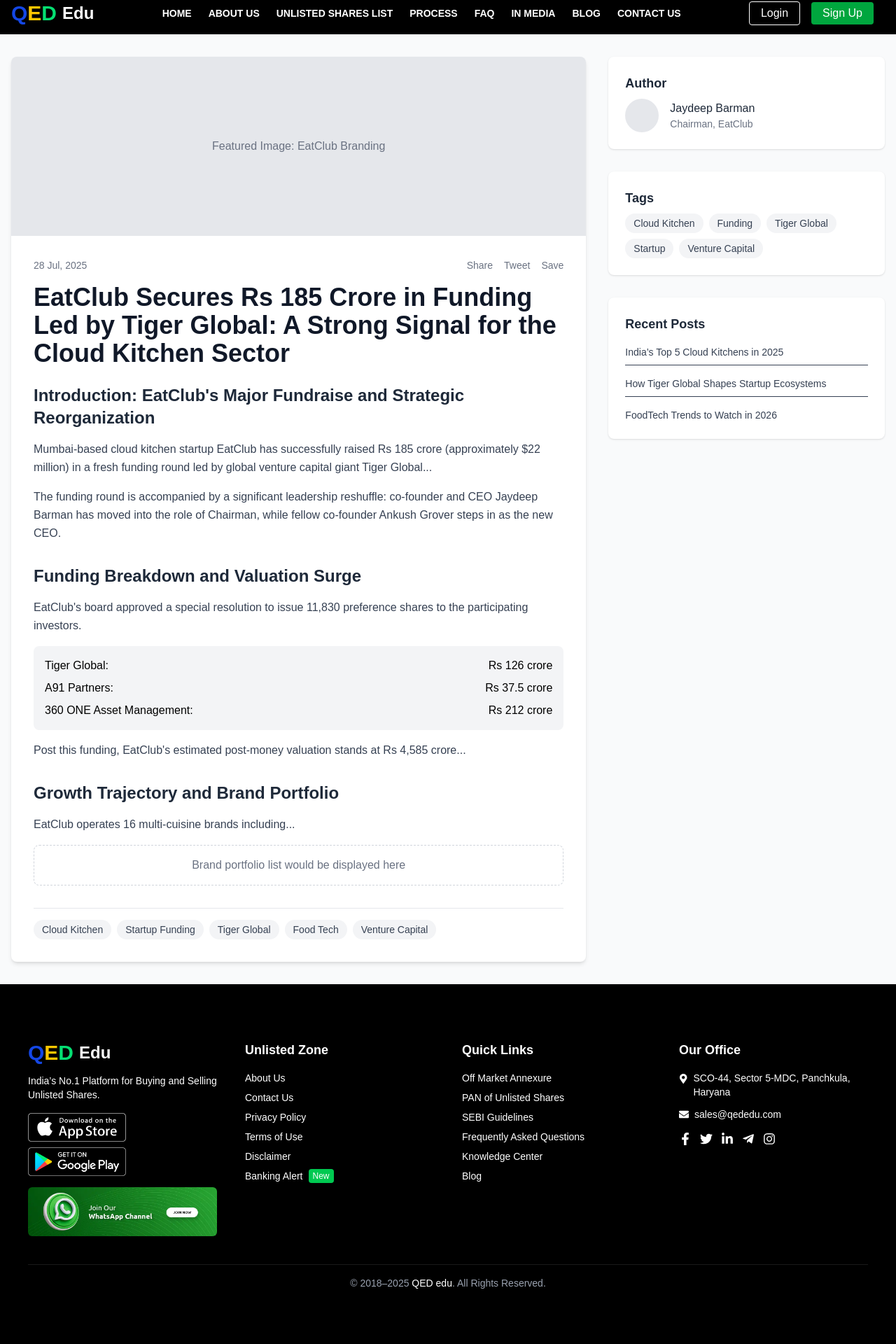
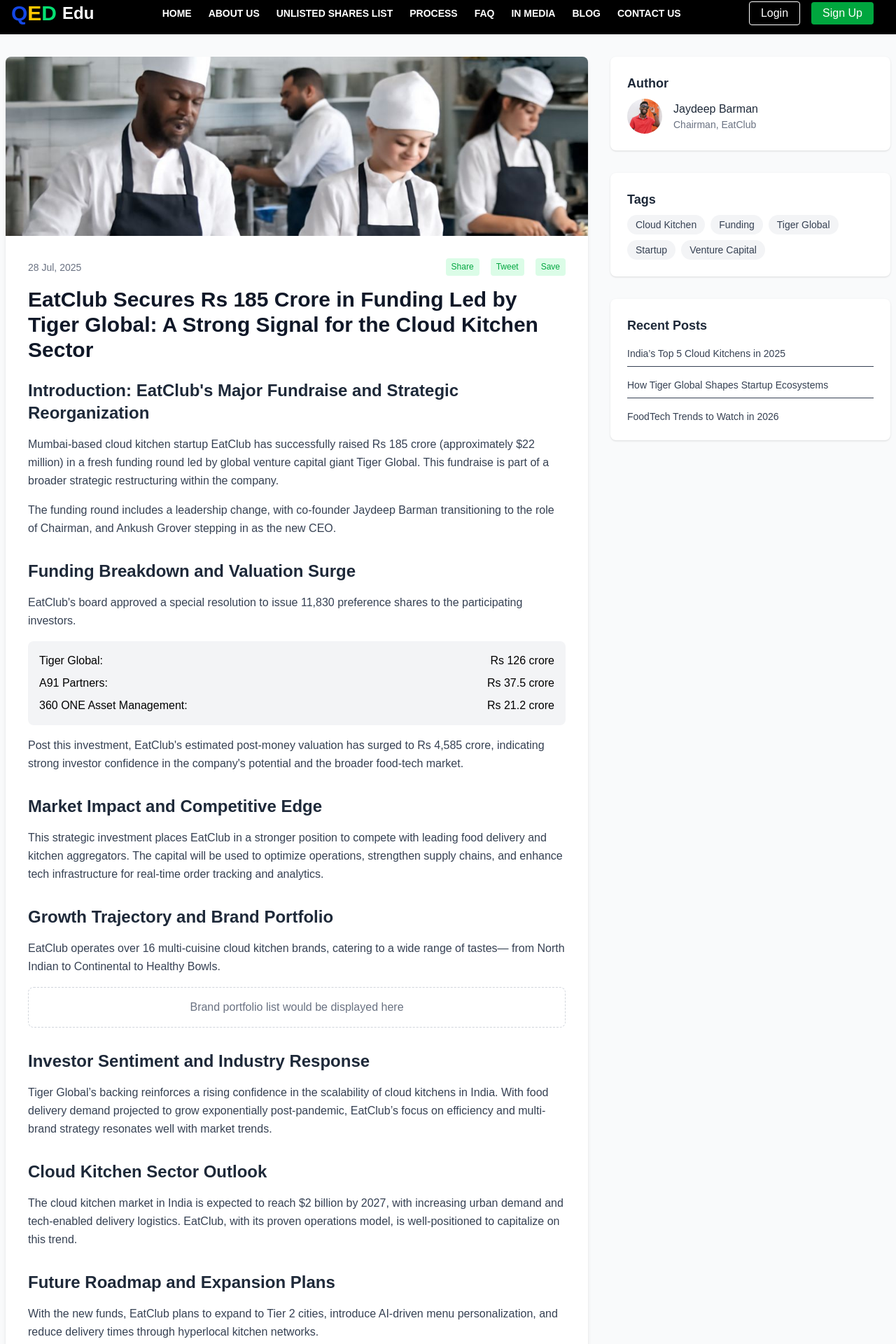
Before and after one commit to hritikpal48/qededu-frontend, a Next.js app: page /blog/1 in a window 1280 px wide. Shown: the part 11-1931 px from the top of the page at 70% size. Built offline with nearby package versions, Linux system fonts and the light colour scheme.

Commit message:
ui updation in single blog page

```diff
--- a/src/app/blog/[slug]/page.tsx
+++ b/src/app/blog/[slug]/page.tsx
@@ -1,5 +1,7 @@
 // app/product/[slug]/page.tsx
 import { Metadata } from "next";
+import Image from "next/image";
+import AppImages from "@/config/constant/app.images";
 
 interface PageProps {
   params: {
@@ -18,29 +20,42 @@
 
   return (
     <div className="min-h-screen bg-gray-50">
-      <main className="max-w-7xl mx-auto px-4 py-8 grid grid-cols-1 lg:grid-cols-3 gap-8">
+      <main className="max-w-7xl mx-auto px-2 py-8 grid grid-cols-1 lg:grid-cols-3 gap-8">
         <article className="lg:col-span-2 bg-white shadow-md rounded-lg overflow-hidden">
-          <div className="bg-gray-200 h-64 w-full flex items-center justify-center">
-            <span className="text-gray-500">
-              Featured Image: EatClub Branding
-            </span>
+          <div className="bg-gray-200 h-64 w-full flex items-center justify-center overflow-hidden relative">
+            <Image
+              src={AppImages.blogImg.blog1}
+              alt="Blog Image"
+              fill
+              className="object-cover"
+              priority
+            />
           </div>
 
           <div className="p-6 md:p-8">
+            {/* Meta Info */}
             <div className="flex justify-between items-center mb-4 text-sm text-gray-500">
               <span>28 Jul, 2025</span>
               <div className="flex space-x-4">
-                <button className="hover:text-blue-500">Share</button>
-                <button className="hover:text-blue-500">Tweet</button>
-                <button className="hover:text-blue-500">Save</button>
+                <button className="text-green-600 bg-green-100 cursor-pointer px-2 py-1 rounded-sm text-[12px]">
+                  Share
+                </button>
+                <button className="text-green-600 bg-green-100 cursor-pointer px-2 py-1 rounded-sm text-[12px]">
+                  Tweet
+                </button>
+                <button className="text-green-600 bg-green-100 cursor-pointer px-2 py-1 rounded-sm text-[12px]">
+                  Save
+                </button>
               </div>
             </div>
 
-            <h1 className="text-3xl md:text-4xl font-bold text-gray-900 mb-6">
+            {/* Title */}
+            <h1 className="text-3xl md:text-3xl font-bold text-gray-900 mb-6">
               EatClub Secures Rs 185 Crore in Funding Led by Tiger Global: A
               Strong Signal for the Cloud Kitchen Sector
             </h1>
 
+            {/* Introduction */}
             <section className="mb-8">
               <h2 className="text-2xl font-semibold text-gray-800 mb-4">
                 Introduction: EatClub's Major Fundraise and Strategic
@@ -49,17 +64,18 @@
               <p className="text-gray-700 leading-relaxed mb-4">
                 Mumbai-based cloud kitchen startup EatClub has successfully
                 raised Rs 185 crore (approximately $22 million) in a fresh
-                funding round led by global venture capital giant Tiger
-                Global...
+                funding round led by global venture capital giant Tiger Global.
+                This fundraise is part of a broader strategic restructuring
+                within the company.
               </p>
               <p className="text-gray-700 leading-relaxed">
-                The funding round is accompanied by a significant leadership
-                reshuffle: co-founder and CEO Jaydeep Barman has moved into the
-                role of Chairman, while fellow co-founder Ankush Grover steps in
-                as the new CEO.
+                The funding round includes a leadership change, with co-founder
+                Jaydeep Barman transitioning to the role of Chairman, and Ankush
+                Grover stepping in as the new CEO.
               </p>
             </section>
 
+            {/* Funding Details */}
             <section className="mb-8">
               <h2 className="text-2xl font-semibold text-gray-800 mb-4">
                 Funding Breakdown and Valuation Surge
@@ -83,23 +99,42 @@
                     <span className="font-medium">
                       360 ONE Asset Management:
                     </span>
-                    <span>Rs 212 crore</span>
+                    <span>Rs 21.2 crore</span>
                   </li>
                 </ul>
               </div>
 
               <p className="text-gray-700 leading-relaxed">
-                Post this funding, EatClub's estimated post-money valuation
-                stands at Rs 4,585 crore...
+                Post this investment, EatClub's estimated post-money valuation
+                has surged to Rs 4,585 crore, indicating strong investor
+                confidence in the company's potential and the broader food-tech
+                market.
               </p>
             </section>
 
-            <section>
+            {/* Market Impact */}
+            <section className="mb-8">
+              <h2 className="text-2xl font-semibold text-gray-800 mb-4">
+                Market Impact and Competitive Edge
+              </h2>
+              <p className="text-gray-700 leading-relaxed">
+                This strategic investment places EatClub in a stronger position
+                to compete with leading food delivery and kitchen aggregators.
+                The capital will be used to optimize operations, strengthen
+                supply chains, and enhance tech infrastructure for real-time
+                order tracking and analytics.
+              </p>
+            </section>
+
+            {/* Brand Portfolio */}
+            <section className="mb-8">
               <h2 className="text-2xl font-semibold text-gray-800 mb-4">
                 Growth Trajectory and Brand Portfolio
               </h2>
               <p className="text-gray-700 leading-relaxed">
-                EatClub operates 16 multi-cuisine brands including...
+                EatClub operates over 16 multi-cuisine cloud kitchen brands,
+                catering to a wide range of tastes— from North Indian to
+                Continental to Healthy Bowls.
               </p>
 
               <div className="mt-4 p-4 border border-dashed border-gray-300 rounded-lg">
@@ -109,6 +144,46 @@
               </div>
             </section>
 
+            {/* Investor Sentiment */}
+            <section className="mb-8">
+              <h2 className="text-2xl font-semibold text-gray-800 mb-4">
+                Investor Sentiment and Industry Response
+              </h2>
+              <p className="text-gray-700 leading-relaxed">
+                Tiger Global’s backing reinforces a rising confidence in the
+                scalability of cloud kitchens in India. With food delivery
+                demand projected to grow exponentially post-pandemic, EatClub’s
+                focus on efficiency and multi-brand strategy resonates well with
+                market trends.
+              </p>
+            </section>
+
+            {/* Industry Outlook */}
+            <section className="mb-8">
+              <h2 className="text-2xl font-semibold text-gray-800 mb-4">
+                Cloud Kitchen Sector Outlook
+              </h2>
+              <p className="text-gray-700 leading-relaxed">
+                The cloud kitchen market in India is expected to reach $2
+                billion by 2027, with increasing urban demand and tech-enabled
+                delivery logistics. EatClub, with its proven operations model,
+                is well-positioned to capitalize on this trend.
+              </p>
+            </section>
+
+            {/* Roadmap */}
+            <section>
+              <h2 className="text-2xl font-semibold text-gray-800 mb-4">
+                Future Roadmap and Expansion Plans
+              </h2>
+              <p className="text-gray-700 leading-relaxed">
+                With the new funds, EatClub plans to expand to Tier 2 cities,
+                introduce AI-driven menu personalization, and reduce delivery
+                times through hyperlocal kitchen networks.
+              </p>
+            </section>
+
+            {/* Tags */}
             <div className="mt-8 pt-4 border-t border-gray-200">
               <div className="flex flex-wrap gap-2">
                 {[
@@ -117,6 +192,8 @@
                   "Tiger Global",
                   "Food Tech",
                   "Venture Capital",
+                  "EatClub",
+                  "Business Strategy",
                 ].map((tag) => (
                   <span
                     key={tag}
@@ -134,7 +211,7 @@
           <div className="bg-white p-6 rounded-lg shadow">
             <h4 className="text-lg font-semibold mb-2 text-gray-800">Author</h4>
             <div className="flex items-center gap-4">
-              <div className="w-12 h-12 rounded-full bg-gray-200" />
+              <Image src={AppImages.team.team1} alt="authorImage" width={50} height={50} className="rounded-full flex items-center justify-center bg-gray-200 overflow-hidden relative" />
               <div>
                 <p className="font-medium text-gray-800">Jaydeep Barman</p>
                 <p className="text-sm text-gray-500">Chairman, EatClub</p>
--- a/src/config/constant/app.images.ts
+++ b/src/config/constant/app.images.ts
@@ -52,7 +52,10 @@
         comlist10: "/images/companylist/comlist10.png",
         comlist11: "/images/companylist/comlist11.png",
         comlist12: "/images/companylist/comlist12.png",
-    }
+    },
+    team: {
+        team1: "/images/team/team-1.webp"
+    },
 };
 
 export default AppImages;
```
